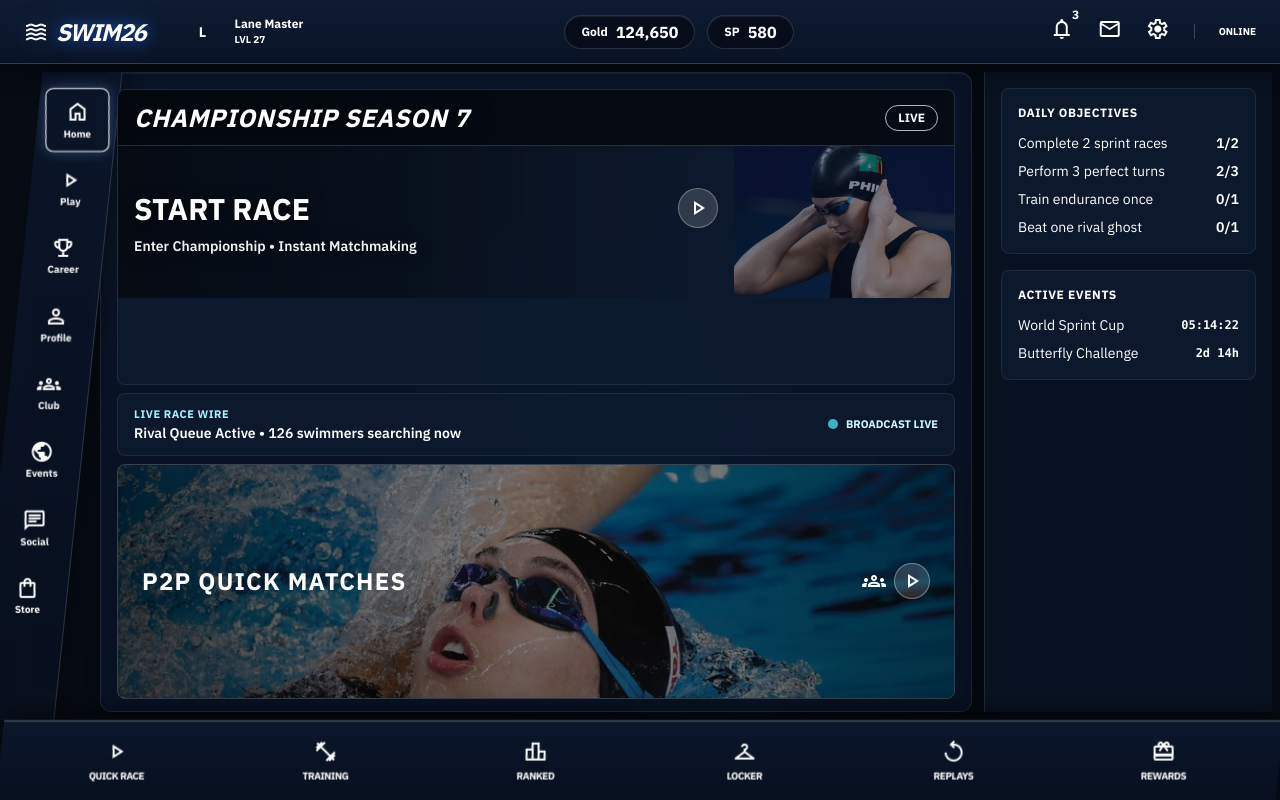
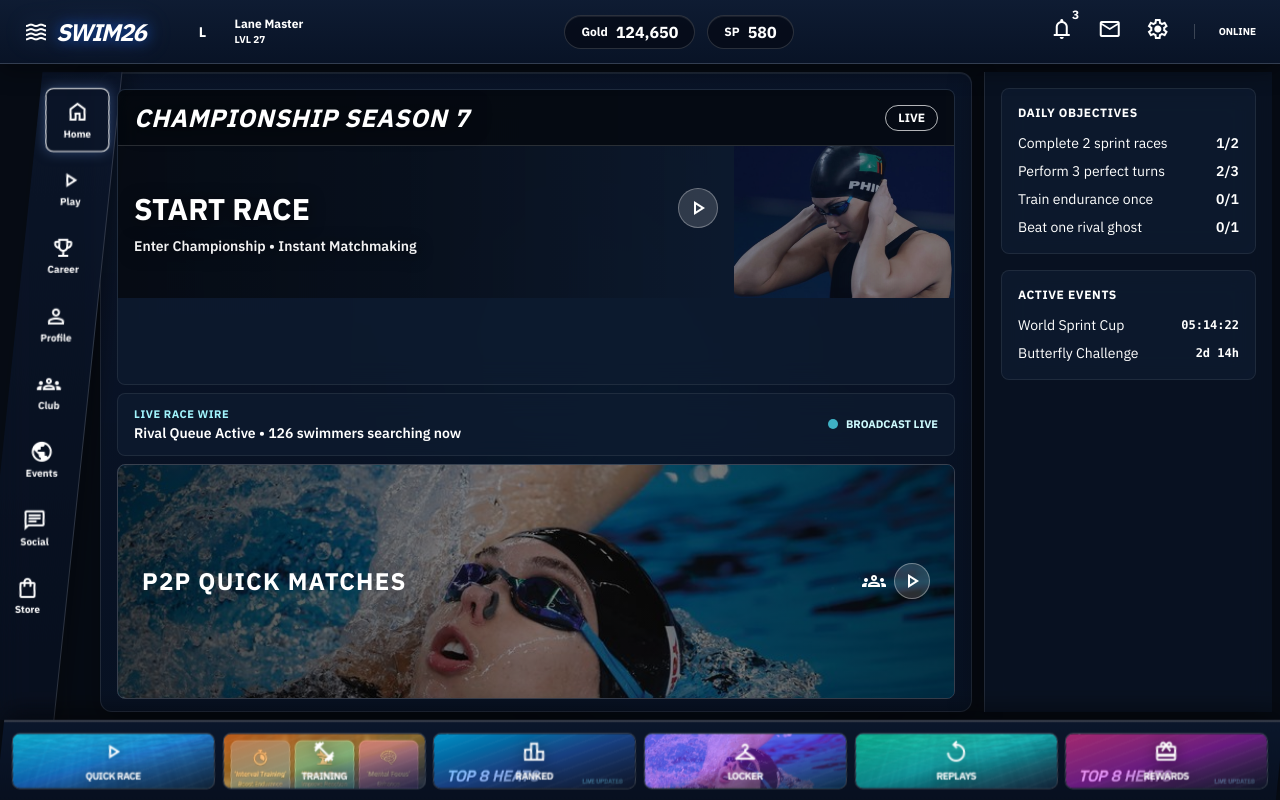
Before and after one commit to Megamind33-tech/Swimmer, a React (Vite) app: page / in a window 1280 px wide. Built offline with nearby package versions, Linux system fonts and the light colour scheme.

Commit message:
Convert bottom quick nav into image-backed action tiles

```diff
--- a/src/components/menu/BottomQuickBar.tsx
+++ b/src/components/menu/BottomQuickBar.tsx
@@ -5,6 +5,10 @@
 
 import React from 'react';
 import type { MenuScreen } from './GlobalMenuLayout';
+import splashActionImage from '../../designs/doh9161_copy.width_800.jpg/screen.png';
+import raceActionImage from '../../designs/race_gameplay_interface/screen.png';
+import championshipActionImage from '../../designs/national_championships/screen.png';
+import trainingActionImage from '../../designs/training_center/screen.png';
 
 interface BottomQuickBarProps {
   onScreenChange?: (screen: MenuScreen) => void;
@@ -20,6 +24,8 @@ interface QuickAction {
   id: string;
   label: string;
   icon: string;
+  image: string;
+  overlayClass: string;
   onClick?: () => void;
 }
 
@@ -35,16 +41,58 @@ export const BottomQuickBar: React.FC<BottomQuickBarProps> = (props) => {
   };
 
   const quickActions: QuickAction[] = [
-    { id: 'quick-race', label: 'Quick Race', icon: 'play_arrow', onClick: props.onQuickRaceClick },
-    { id: 'training', label: 'Training', icon: 'fitness_center', onClick: props.onTrainingClick },
-    { id: 'ranked', label: 'Ranked', icon: 'leaderboard', onClick: props.onRankedClick },
-    { id: 'locker-room', label: 'Locker', icon: 'checkroom', onClick: props.onLockerRoomClick },
-    { id: 'replays', label: 'Replays', icon: 'replay', onClick: props.onReplaysClick },
-    { id: 'rewards', label: 'Rewards', icon: 'card_giftcard', onClick: props.onRewardsClick },
+    {
+      id: 'quick-race',
+      label: 'Quick Race',
+      icon: 'play_arrow',
+      image: raceActionImage,
+      overlayClass: 'from-cyan-500/65 via-blue-600/40 to-slate-900/80',
+      onClick: props.onQuickRaceClick,
+    },
+    {
+      id: 'training',
+      label: 'Training',
+      icon: 'fitness_center',
+      image: trainingActionImage,
+      overlayClass: 'from-orange-500/70 via-amber-500/45 to-slate-900/80',
+      onClick: props.onTrainingClick,
+    },
+    {
+      id: 'ranked',
+      label: 'Ranked',
+      icon: 'leaderboard',
+      image: championshipActionImage,
+      overlayClass: 'from-sky-400/75 via-blue-500/45 to-slate-900/80',
+      onClick: props.onRankedClick,
+    },
+    {
+      id: 'locker-room',
+      label: 'Locker',
+      icon: 'checkroom',
+      image: splashActionImage,
+      overlayClass: 'from-violet-500/65 via-purple-600/45 to-slate-900/80',
+      onClick: props.onLockerRoomClick,
+    },
+    {
+      id: 'replays',
+      label: 'Replays',
+      icon: 'replay',
+      image: raceActionImage,
+      overlayClass: 'from-emerald-500/65 via-teal-500/45 to-slate-900/80',
+      onClick: props.onReplaysClick,
+    },
+    {
+      id: 'rewards',
+      label: 'Rewards',
+      icon: 'card_giftcard',
+      image: championshipActionImage,
+      overlayClass: 'from-pink-500/65 via-fuchsia-500/45 to-slate-900/80',
+      onClick: props.onRewardsClick,
+    },
   ];
 
   return (
-    <nav className="h-20 min-h-20 shrink-0 bg-gradient-to-t from-[#070f1f]/98 to-[#0a162b]/98 backdrop-blur-md border-t-2 border-white/20 px-4 flex items-center justify-center gap-2 sticky bottom-0 z-[70] shadow-[0_-10px_24px_rgba(0,0,0,0.45)] skew-x-[-6deg]">
+    <nav className="h-20 min-h-20 shrink-0 bg-gradient-to-t from-[#070f1f]/98 to-[#0a162b]/98 backdrop-blur-md border-t-2 border-white/20 px-3 flex items-center justify-center gap-2 sticky bottom-0 z-[70] shadow-[0_-10px_24px_rgba(0,0,0,0.45)] skew-x-[-6deg]">
       {quickActions.map((action) => (
         <button
           key={action.id}
@@ -54,12 +102,16 @@ export const BottomQuickBar: React.FC<BottomQuickBarProps> = (props) => {
               onScreenChange(defaultActionRoute[action.id]);
             }
           }}
-          className="group flex flex-col items-center gap-1 px-4 py-2 hover:bg-white/10 transition-colors rounded-lg flex-1 skew-x-[6deg] border border-transparent hover:border-white/15"
+          className="group relative overflow-hidden flex flex-col items-center justify-center gap-1 px-2 py-1 rounded-lg h-14 skew-x-[6deg] flex-1 border border-white/20 transition-all duration-300 hover:scale-[1.05] hover:brightness-125"
         >
-          <span className="material-symbols-outlined text-white group-hover:text-white transition-colors">
+          <img src={action.image} alt={`${action.label} action`} className="absolute inset-0 h-full w-full object-cover" />
+          <div className={`absolute inset-0 bg-gradient-to-br ${action.overlayClass}`} />
+          <div className="absolute inset-0 bg-[repeating-linear-gradient(-20deg,rgba(255,255,255,0.12)_0_2px,transparent_2px_10px)] opacity-20 group-hover:opacity-30" />
+
+          <span className="relative material-symbols-outlined text-white group-hover:text-white transition-colors drop-shadow-[0_2px_8px_rgba(0,0,0,0.65)]">
             {action.icon}
           </span>
-          <span className="text-[10px] font-bold text-white group-hover:text-white transition-colors uppercase tracking-tighter">
+          <span className="relative text-[10px] font-bold text-white group-hover:text-white transition-colors uppercase tracking-tighter drop-shadow-[0_2px_8px_rgba(0,0,0,0.65)]">
             {action.label}
           </span>
         </button>
```
